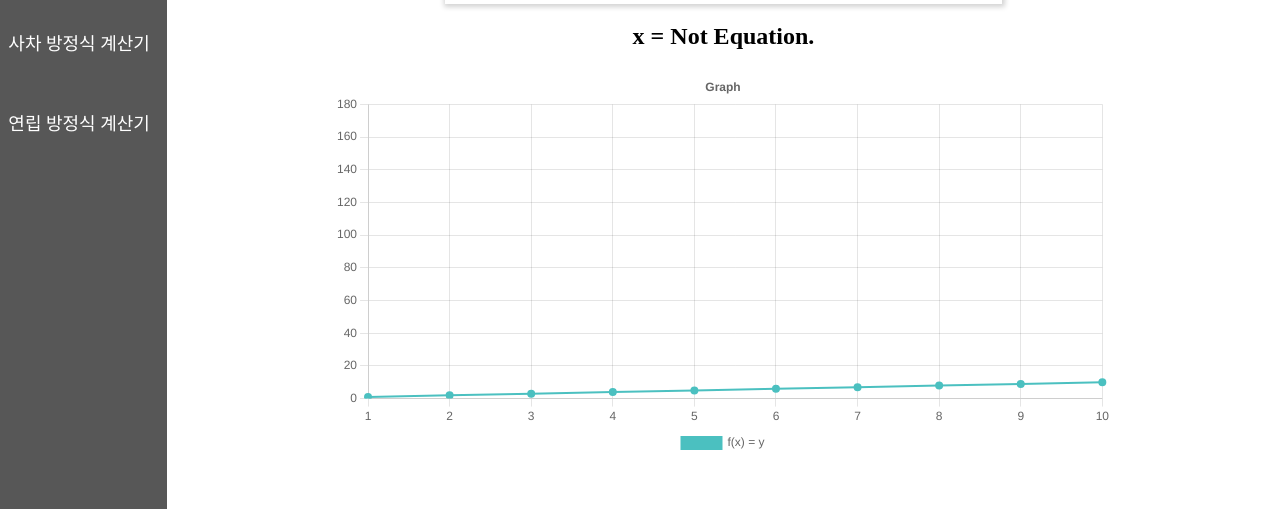
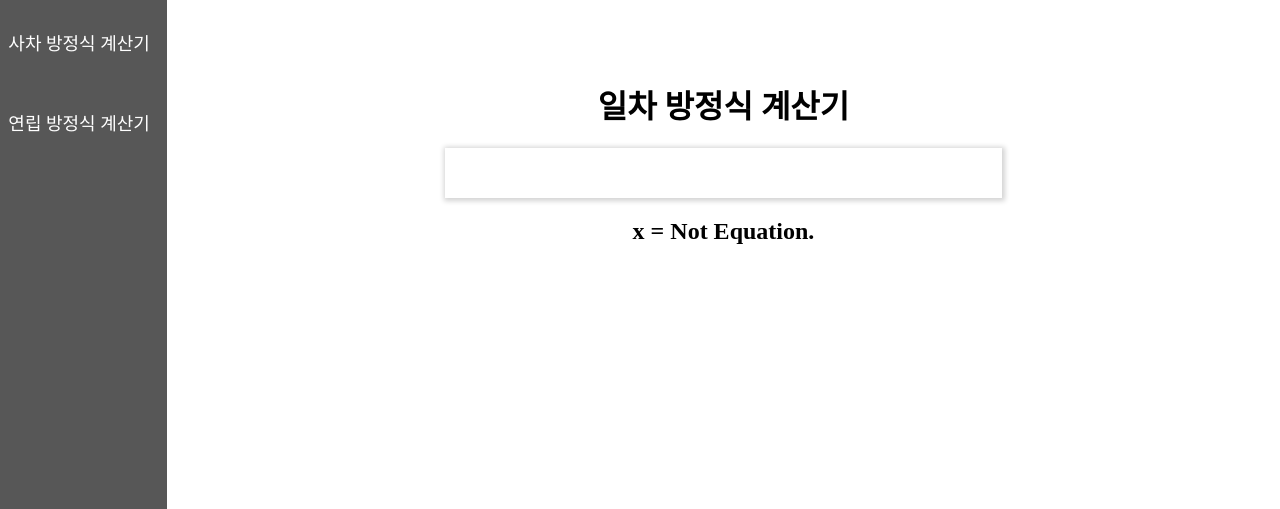
Before and after one commit to jongpark1234/Equation-Calculator, a React (Create React App) app: page /linear in a window 1280 px wide. Shown: the part 238-747 px from the top of the page. Built offline with nearby package versions, Linux system fonts and the light colour scheme.

Commit message:
:fire: deprecate

```diff
--- a/src/components/linear/index.tsx
+++ b/src/components/linear/index.tsx
@@ -20,41 +20,41 @@ const Linear = () => {
     const input = (s: string) => {
         return s.replace(/[^xXㅌ0-9 \+\*\-\/\=\(\)]+/g, '').replace(/[Xㅌ]+/, 'x')
     }
-    const data = {
-        labels: [1, 2, 3, 4, 5, 6, 7, 8, 9, 10],
-        datasets: [{
-            label: 'f(x) = y' as const,
-            borderColor: 'rgb(75, 192, 192)' as const,
-            backgroundColor: 'rgb(75, 192, 192)' as const,
-            data: [1, 2, 3, 4, 5, 6, 7, 8, 9, 10],
-            borderWidth: 2,
-        }]
-    }
-    const options = {
-        responsive: true,
-        plugins: {
-            legend: {
-                position: 'bottom' as const
-            },
-            title: {
-                display: true,
-                text: 'Graph'
-            }
-        },
-        interaction: {
-            mode: 'index' as const,
-            intersect: false
-        },
-        animation: {
-            duration: 0
-        },
-        scales: {
-            y: {
-                min: 0,
-                max: 180
-            }
-        }
-    }
+    // const data = {
+    //     labels: [1, 2, 3, 4, 5, 6, 7, 8, 9, 10],
+    //     datasets: [{
+    //         label: 'f(x) = y' as const,
+    //         borderColor: 'rgb(75, 192, 192)' as const,
+    //         backgroundColor: 'rgb(75, 192, 192)' as const,
+    //         data: [1, 2, 3, 4, 5, 6, 7, 8, 9, 10],
+    //         borderWidth: 2,
+    //     }]
+    // }
+    // const options = {
+    //     responsive: true,
+    //     plugins: {
+    //         legend: {
+    //             position: 'bottom' as const
+    //         },
+    //         title: {
+    //             display: true,
+    //             text: 'Graph'
+    //         }
+    //     },
+    //     interaction: {
+    //         mode: 'index' as const,
+    //         intersect: false
+    //     },
+    //     animation: {
+    //         duration: 0
+    //     },
+    //     scales: {
+    //         y: {
+    //             min: 0,
+    //             max: 180
+    //         }
+    //     }
+    // }
 
     return (
         <>
@@ -64,9 +64,9 @@ const Linear = () => {
                 onChange={(e) => {setFormula(input(e.target.value))}}
             />
             <h2>x = {solver(getFormula)}</h2>
-            <style.chartContainer>
+            {/* <style.chartContainer>
                 <Line data={data} options={options}/>
-            </style.chartContainer>
+            </style.chartContainer> */}
         </>
     )
 }
```
